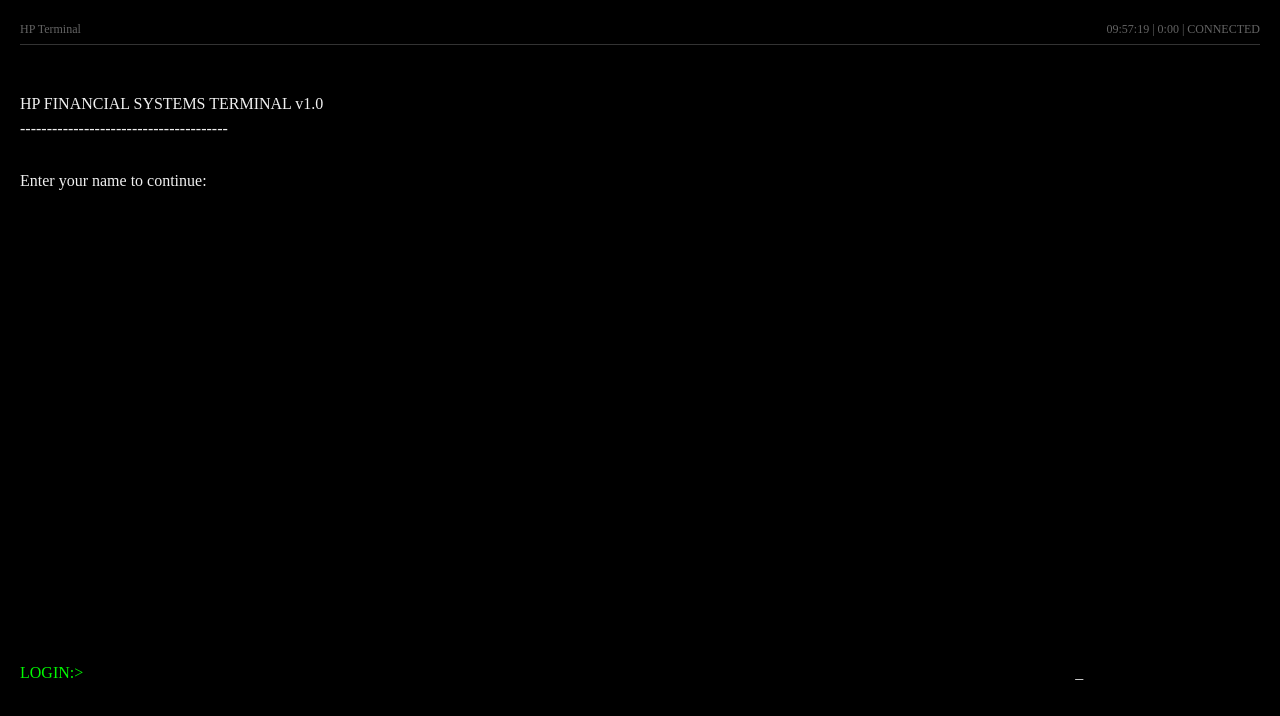
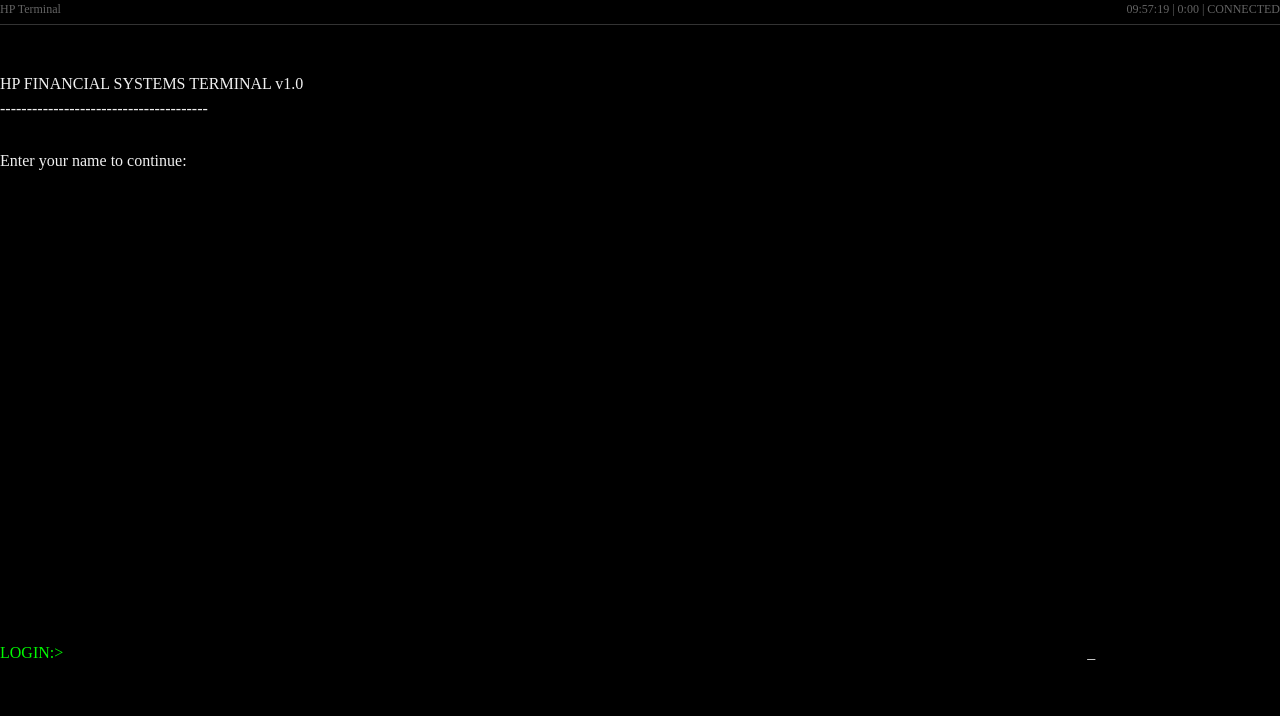
Before and after one commit to codewithroger/V-1.78, a React (Create React App) app: page / in a window 1280 px wide. Shown: the top 716 px of the page. Built offline with nearby package versions, Linux system fonts and the light colour scheme.

Commit message:
Update Terminal.js

```diff
--- a/src/Terminal.js
+++ b/src/Terminal.js
@@ -450,7 +450,7 @@
         background: "#000000",
         color: "#f5f5f5",
         fontFamily: 'Meslo NF',
-        padding: "20px",
+        //padding: "20px",
         minHeight: "90vh",
         lineHeight: "1.6",
         overflowY: "auto"
```
